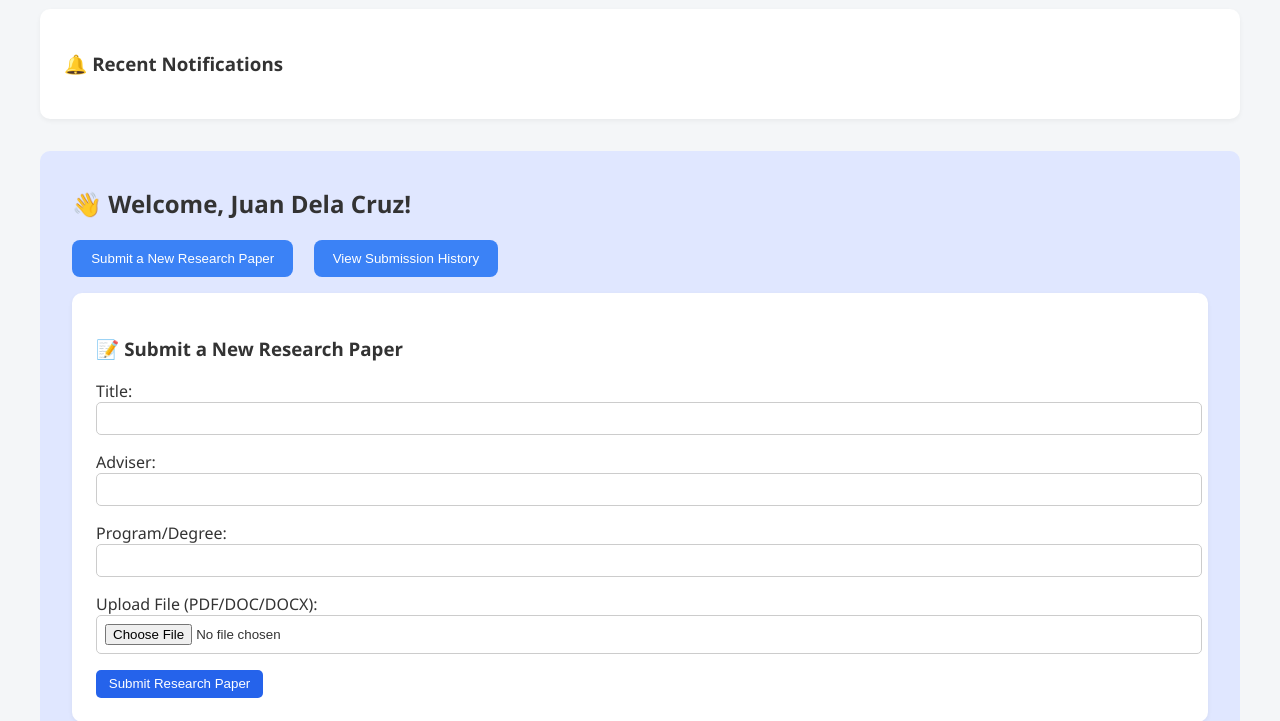
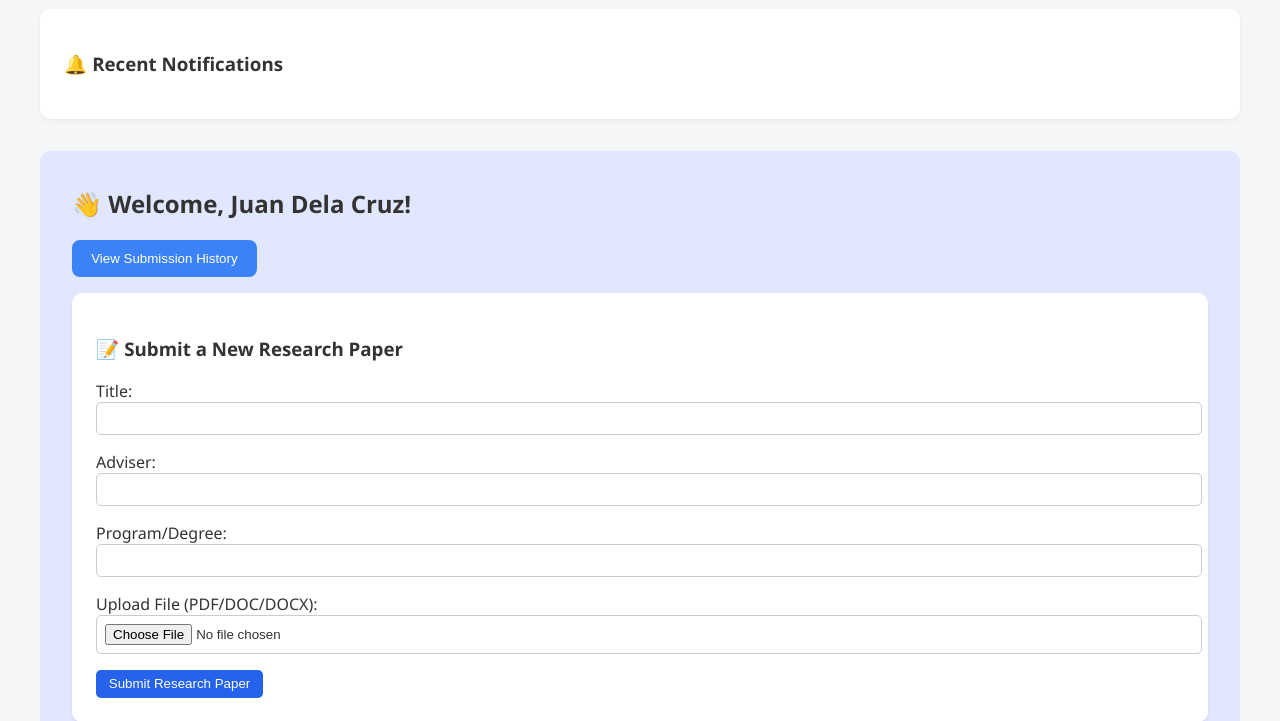
Before and after one commit to shmartin/mit111-studentmodule, a Django app: page /submission/ in a window 1280 px wide. Shown: the part 276-997 px from the top of the page. Run offline with Django 5.2, Linux system fonts and the light colour scheme; a user stored in the database is signed in; data comes from the database, SQL or seed files in the repository; data that the repository does not hold is empty; parts of the project's set-up code (start-up, migrations or seed data) failed here and were passed over.

Commit message:
Add files via upload

```diff
--- a/studentmodule/submission/templates/submission/submission.html
+++ b/studentmodule/submission/templates/submission/submission.html
@@ -55,7 +55,6 @@
     <form method="POST" enctype="multipart/form-data">
       {% csrf_token %}
       <div class="actions">
-        <button type="button">Submit a New Research Paper</button>
         <button type="button">View Submission History</button>
       </div>
 
```
